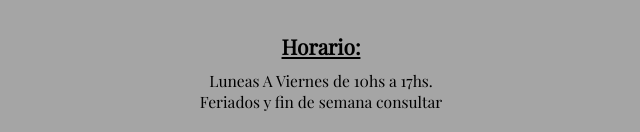
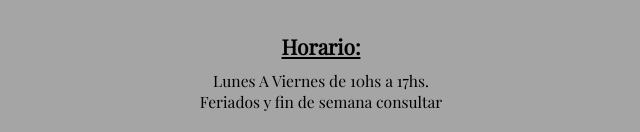
Before and after one commit to HuunterSG/ALLDETAILINGCAR, a plain HTML site: page index.html in a window 1280 px wide. Shown: the part 5371-5503 px from the top of the page, 319-959 px from the left. Drawn offline with nearby package versions, Linux system fonts and the light colour scheme.

Commit message:
actualizado

```diff
--- a/index.html
+++ b/index.html
@@ -95,7 +95,7 @@
         </div>
         <div class="footer__horario">
             <h3 class="subtitle">Horario:</h3>
-            <p class="p-portada">Luneas A Viernes de 10hs a 17hs. <br> Feriados y fin de semana consultar </p>
+            <p class="p-portada">Lunes A Viernes de 10hs a 17hs. <br> Feriados y fin de semana consultar </p>
         </div>
     </footer>
     <script src="./js/burguer.js"></script>
```
Also changed, not shown: pages/galeria.html (+1 -1 lines), pages/productos.html (+1 -1 lines), pages/quienes-somos.html (+1 -1 lines), pages/servicios.html (+1 -1 lines).
